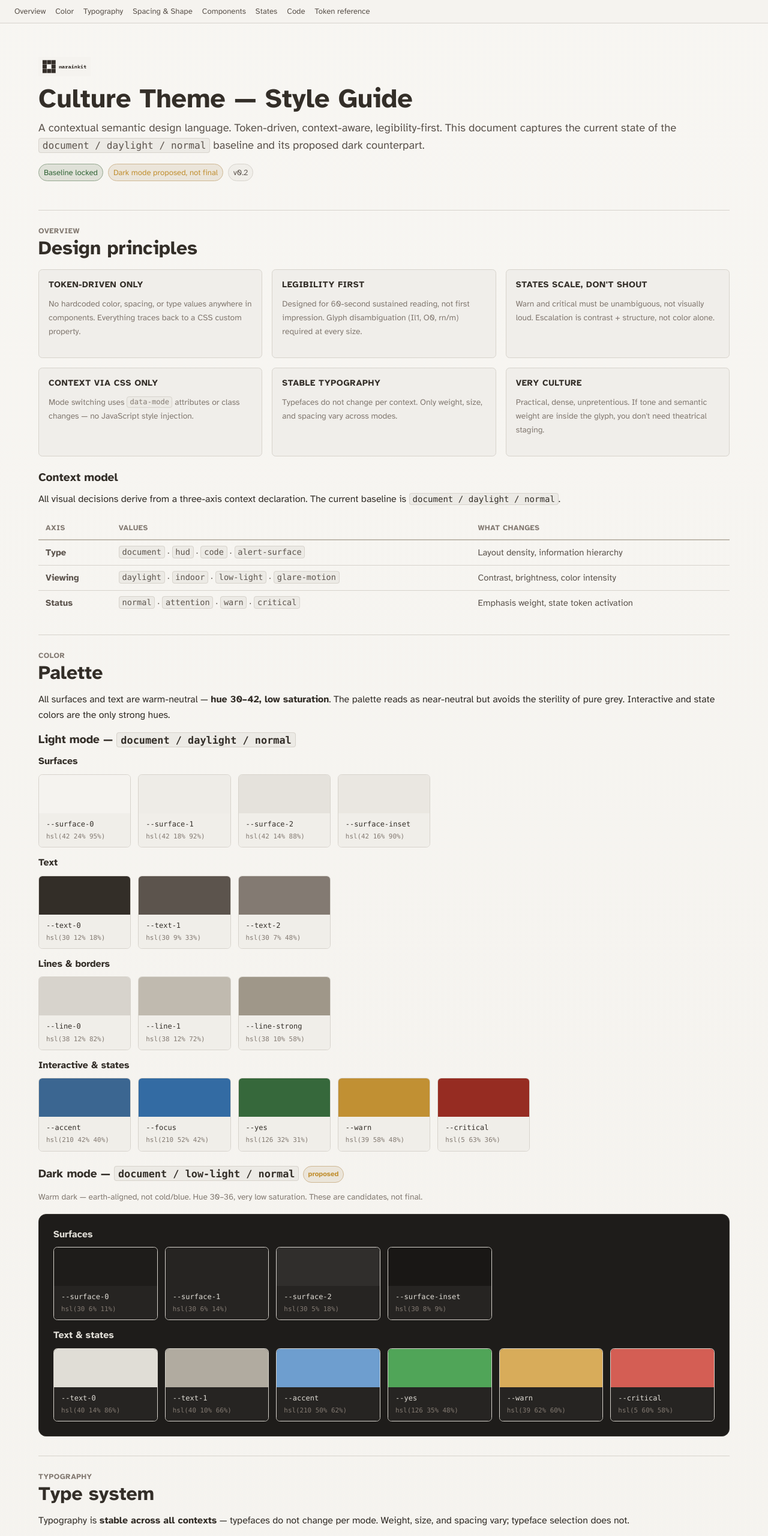
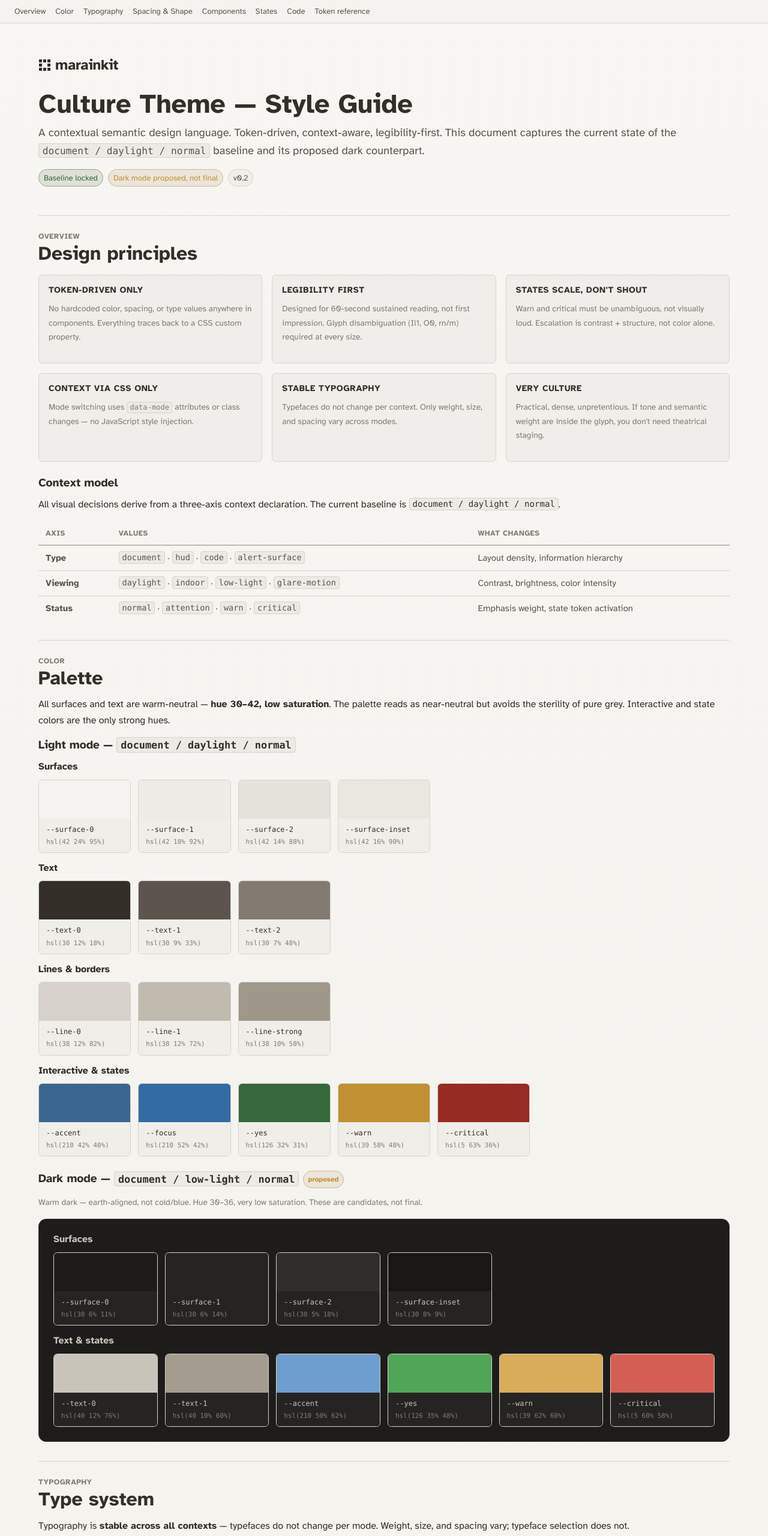
Before and after one commit to jdoerck/grey-area, a plain HTML site: page display/themes/culture/styleguide.html in a window 1280 px wide. Shown: the top 2561 px of the page at 60% size. Drawn offline with Linux system fonts and the light colour scheme; a web font is replaced by a local one.

Commit message:
working on some color and display issues

```diff
--- a/display/themes/culture/styleguide.html
+++ b/display/themes/culture/styleguide.html
@@ -36,7 +36,7 @@
     /* color pair — shows light + dark token side by side */
     .mode-split   { display: grid; grid-template-columns: 1fr 1fr; gap: var(--space-5); margin-top: var(--space-3); }
     .mode-panel   { border-radius: var(--radius-2); padding: var(--space-4); border: 1px solid var(--line-0); }
-    .mode-panel.dark { background: hsl(30 6% 11%); color: hsl(40 14% 86%); border-color: hsl(36 8% 20%); }
+    .mode-panel.dark { background: hsl(30 6% 11%); color: hsl(40 12% 76%); border-color: hsl(36 8% 20%); }
 
     .token-row    { display: flex; align-items: center; gap: var(--space-3); padding: var(--space-2) 0; border-bottom: 1px solid var(--line-0); }
     .token-row:last-child { border-bottom: none; }
@@ -88,10 +88,19 @@
 
   <!-- ── HEADER ──────────────────────────────────────────────────────────── -->
   <header style="padding: var(--space-6) 0 var(--space-5);">
-    <picture>
-      <source srcset="assets/wordmark_dark.png" media="(prefers-color-scheme: dark)">
-      <img src="assets/wordmark_light.png" alt="marainkit" height="32" style="display:block; margin-bottom: var(--space-3);">
-    </picture>
+    <svg class="wordmark" viewBox="0 0 280 32" height="32" style="margin-bottom: var(--space-3);" aria-label="marainkit">
+      <g class="wordmark-glyph">
+        <rect x="1" y="4" width="5" height="5" fill="currentColor"/>
+        <rect x="8" y="4" width="5" height="5" fill="currentColor"/>
+        <rect x="15" y="4" width="5" height="5" fill="currentColor"/>
+        <rect x="1" y="11" width="5" height="5" fill="currentColor"/>
+        <rect x="15" y="11" width="5" height="5" fill="currentColor"/>
+        <rect x="1" y="18" width="5" height="5" fill="currentColor"/>
+        <rect x="8" y="18" width="5" height="5" fill="currentColor"/>
+        <rect x="15" y="18" width="5" height="5" fill="currentColor"/>
+      </g>
+      <text x="28" y="21" style="font-family: var(--font-body); font-size: 24px; font-weight: 600; letter-spacing: -0.3px; fill: currentColor;">marainkit</text>
+    </svg>
     <h1 style="margin-bottom: var(--space-2);">Culture Theme — Style Guide</h1>
     <p class="lead">A contextual semantic design language. Token-driven, context-aware, legibility-first. This document captures the current state of the <code>document / daylight / normal</code> baseline and its proposed dark counterpart.</p>
     <div class="meta">
@@ -241,51 +250,51 @@
     <p class="small">Warm dark — earth-aligned, not cold/blue. Hue 30–36, very low saturation. These are candidates, not final.</p>
 
     <div style="background: hsl(30 6% 11%); border-radius: var(--radius-2); padding: var(--space-5); border: 1px solid hsl(36 8% 20%); margin-top: var(--space-3);">
-      <h4 style="color: hsl(40 14% 86%); margin-top: 0;">Surfaces</h4>
+      <h4 style="color: hsl(40 12% 76%); margin-top: 0;">Surfaces</h4>
       <div class="swatch-grid">
         <div class="swatch">
           <div class="swatch-color" style="background: hsl(30 6% 11%)"></div>
-          <div class="swatch-info" style="background: hsl(30 6% 14%);"><span class="swatch-name" style="color: hsl(40 14% 86%);">--surface-0</span><span class="swatch-value">hsl(30 6% 11%)</span></div>
+          <div class="swatch-info" style="background: hsl(30 6% 14%);"><span class="swatch-name" style="color: hsl(40 12% 76%);">--surface-0</span><span class="swatch-value">hsl(30 6% 11%)</span></div>
         </div>
         <div class="swatch">
           <div class="swatch-color" style="background: hsl(30 6% 14%)"></div>
-          <div class="swatch-info" style="background: hsl(30 6% 14%);"><span class="swatch-name" style="color: hsl(40 14% 86%);">--surface-1</span><span class="swatch-value">hsl(30 6% 14%)</span></div>
+          <div class="swatch-info" style="background: hsl(30 6% 14%);"><span class="swatch-name" style="color: hsl(40 12% 76%);">--surface-1</span><span class="swatch-value">hsl(30 6% 14%)</span></div>
         </div>
         <div class="swatch">
           <div class="swatch-color" style="background: hsl(30 5% 18%)"></div>
-          <div class="swatch-info" style="background: hsl(30 6% 14%);"><span class="swatch-name" style="color: hsl(40 14% 86%);">--surface-2</span><span class="swatch-value">hsl(30 5% 18%)</span></div>
+          <div class="swatch-info" style="background: hsl(30 6% 14%);"><span class="swatch-name" style="color: hsl(40 12% 76%);">--surface-2</span><span class="swatch-value">hsl(30 5% 18%)</span></div>
         </div>
         <div class="swatch">
           <div class="swatch-color" style="background: hsl(30 8% 9%)"></div>
-          <div class="swatch-info" style="background: hsl(30 6% 14%);"><span class="swatch-name" style="color: hsl(40 14% 86%);">--surface-inset</span><span class="swatch-value">hsl(30 8% 9%)</span></div>
+          <div class="swatch-info" style="background: hsl(30 6% 14%);"><span class="swatch-name" style="color: hsl(40 12% 76%);">--surface-inset</span><span class="swatch-value">hsl(30 8% 9%)</span></div>
         </div>
       </div>
 
-      <h4 style="color: hsl(40 14% 86%); margin-top: var(--space-4);">Text &amp; states</h4>
+      <h4 style="color: hsl(40 12% 76%); margin-top: var(--space-4);">Text &amp; states</h4>
       <div class="swatch-grid">
         <div class="swatch">
-          <div class="swatch-color" style="background: hsl(40 14% 86%)"></div>
-          <div class="swatch-info" style="background: hsl(30 6% 14%);"><span class="swatch-name" style="color: hsl(40 14% 86%);">--text-0</span><span class="swatch-value">hsl(40 14% 86%)</span></div>
+          <div class="swatch-color" style="background: hsl(40 12% 76%)"></div>
+          <div class="swatch-info" style="background: hsl(30 6% 14%);"><span class="swatch-name" style="color: hsl(40 12% 76%);">--text-0</span><span class="swatch-value">hsl(40 12% 76%)</span></div>
         </div>
         <div class="swatch">
-          <div class="swatch-color" style="background: hsl(40 10% 66%)"></div>
-          <div class="swatch-info" style="background: hsl(30 6% 14%);"><span class="swatch-name" style="color: hsl(40 14% 86%);">--text-1</span><span class="swatch-value">hsl(40 10% 66%)</span></div>
+          <div class="swatch-color" style="background: hsl(40 10% 60%)"></div>
+          <div class="swatch-info" style="background: hsl(30 6% 14%);"><span class="swatch-name" style="color: hsl(40 12% 76%);">--text-1</span><span class="swatch-value">hsl(40 10% 60%)</span></div>
         </div>
         <div class="swatch">
           <div class="swatch-color" style="background: hsl(210 50% 62%)"></div>
-          <div class="swatch-info" style="background: hsl(30 6% 14%);"><span class="swatch-name" style="color: hsl(40 14% 86%);">--accent</span><span class="swatch-value">hsl(210 50% 62%)</span></div>
+          <div class="swatch-info" style="background: hsl(30 6% 14%);"><span class="swatch-name" style="color: hsl(40 12% 76%);">--accent</span><span class="swatch-value">hsl(210 50% 62%)</span></div>
         </div>
         <div class="swatch">
           <div class="swatch-color" style="background: hsl(126 35% 48%)"></div>
-          <div class="swatch-info" style="background: hsl(30 6% 14%);"><span class="swatch-name" style="color: hsl(40 14% 86%);">--yes</span><span class="swatch-value">hsl(126 35% 48%)</span></div>
+          <div class="swatch-info" style="background: hsl(30 6% 14%);"><span class="swatch-name" style="color: hsl(40 12% 76%);">--yes</span><span class="swatch-value">hsl(126 35% 48%)</span></div>
         </div>
         <div class="swatch">
           <div class="swatch-color" style="background: hsl(39 62% 60%)"></div>
-          <div class="swatch-info" style="background: hsl(30 6% 14%);"><span class="swatch-name" style="color: hsl(40 14% 86%);">--warn</span><span class="swatch-value">hsl(39 62% 60%)</span></div>
+          <div class="swatch-info" style="background: hsl(30 6% 14%);"><span class="swatch-name" style="color: hsl(40 12% 76%);">--warn</span><span class="swatch-value">hsl(39 62% 60%)</span></div>
         </div>
         <div class="swatch">
           <div class="swatch-color" style="background: hsl(5 60% 58%)"></div>
-          <div class="swatch-info" style="background: hsl(30 6% 14%);"><span class="swatch-name" style="color: hsl(40 14% 86%);">--critical</span><span class="swatch-value">hsl(5 60% 58%)</span></div>
+          <div class="swatch-info" style="background: hsl(30 6% 14%);"><span class="swatch-name" style="color: hsl(40 12% 76%);">--critical</span><span class="swatch-value">hsl(5 60% 58%)</span></div>
         </div>
       </div>
     </div>
@@ -528,7 +537,7 @@
 
     <div class="grid-2" style="margin-top: var(--space-4);">
       <div class="state-scale">
-        <div class="state-item"><div class="state-pip" style="background: hsl(40 10% 66%);"></div><span class="state-label">1 — ambient signal</span><span class="state-num">1</span></div>
+        <div class="state-item"><div class="state-pip" style="background: hsl(40 10% 60%);"></div><span class="state-label">1 — ambient signal</span><span class="state-num">1</span></div>
         <div class="state-item"><div class="state-pip" style="background: hsl(40 10% 56%);"></div><span class="state-label">2 — minimal presence</span><span class="state-num">2</span></div>
         <div class="state-item"><div class="state-pip" style="background: hsl(40 10% 46%);"></div><span class="state-label">3 — low attention</span><span class="state-num">3</span></div>
         <div class="state-item"><div class="state-pip" style="background: hsl(39 40% 52%);"></div><span class="state-label">4 — attention · entering warn band</span><span class="state-num">4</span></div>
@@ -614,9 +623,9 @@ function escalate(state: number): Token {
           <tr><td><code>--surface-1</code></td><td>hsl(42 18% 92%)</td><td>hsl(30 6% 14%)</td><td>Card / container background</td></tr>
           <tr><td><code>--surface-2</code></td><td>hsl(42 14% 88%)</td><td>hsl(30 5% 18%)</td><td>Raised element / hover state</td></tr>
           <tr><td><code>--surface-inset</code></td><td>hsl(42 16% 90%)</td><td>hsl(30 8% 9%)</td><td>Code blocks, inset wells</td></tr>
-          <tr><td><code>--text-0</code></td><td>hsl(30 12% 18%)</td><td>hsl(40 14% 86%)</td><td>Primary text</td></tr>
-          <tr><td><code>--text-1</code></td><td>hsl(30 9% 33%)</td><td>hsl(40 10% 66%)</td><td>Secondary text, body copy</td></tr>
-          <tr><td><code>--text-2</code></td><td>hsl(30 7% 48%)</td><td>hsl(40 8% 46%)</td><td>Muted text, labels, captions</td></tr>
+          <tr><td><code>--text-0</code></td><td>hsl(30 12% 18%)</td><td>hsl(40 12% 76%)</td><td>Primary text</td></tr>
+          <tr><td><code>--text-1</code></td><td>hsl(30 9% 33%)</td><td>hsl(40 10% 60%)</td><td>Secondary text, body copy</td></tr>
+          <tr><td><code>--text-2</code></td><td>hsl(30 7% 48%)</td><td>hsl(40 8% 44%)</td><td>Muted text, labels, captions</td></tr>
           <tr><td><code>--line-0</code></td><td>hsl(38 12% 82%)</td><td>hsl(36 8% 20%)</td><td>Subtle dividers</td></tr>
           <tr><td><code>--line-1</code></td><td>hsl(38 12% 72%)</td><td>hsl(36 8% 26%)</td><td>Control borders</td></tr>
           <tr><td><code>--line-strong</code></td><td>hsl(38 10% 58%)</td><td>hsl(36 8% 36%)</td><td>Strong separators, breadcrumb markers</td></tr>
```
Also changed, not shown: display/themes/culture/index.html (+18 -9 lines), display/themes/culture/style.css (+13 -3 lines), display/README.md, display/themes/culture/assets/wordmark.svg (added).
